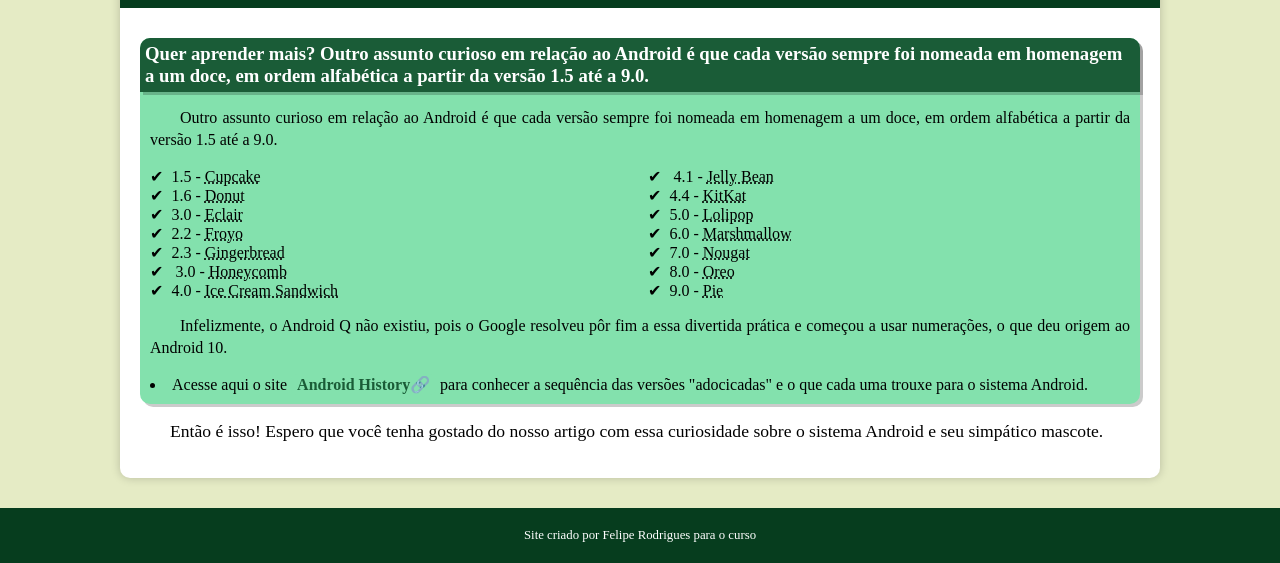
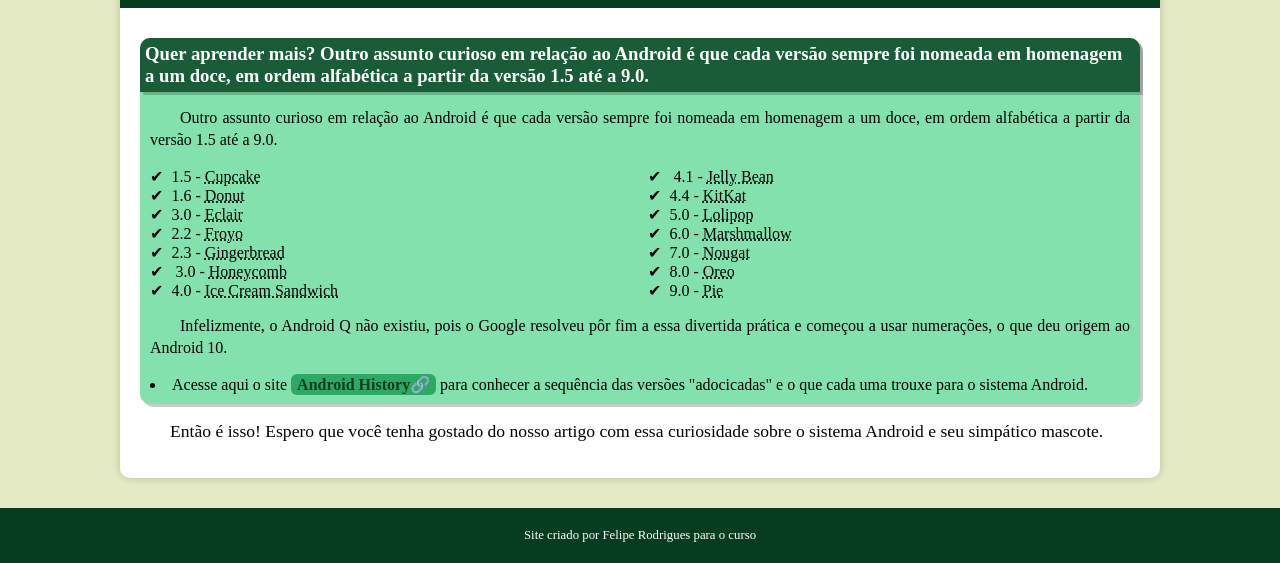
Before and after one commit to feliperodriguessousa/projeto-android, a plain HTML site: page index.html in a window 1280 px wide. Shown: the part 2294-2857 px from the top of the page. Drawn offline with Linux system fonts and the light colour scheme.

Commit message:
Links do Aside

```diff
--- a/CSS/style.css
+++ b/CSS/style.css
@@ -199,6 +199,11 @@ aside ul {
     columns: 2;
 }
 
+aside li a {
+    color: var(--cor5);
+    background: var(--cor3);
+}
+
 footer {
     background-color: var(--cor5);
     color: white;
```
